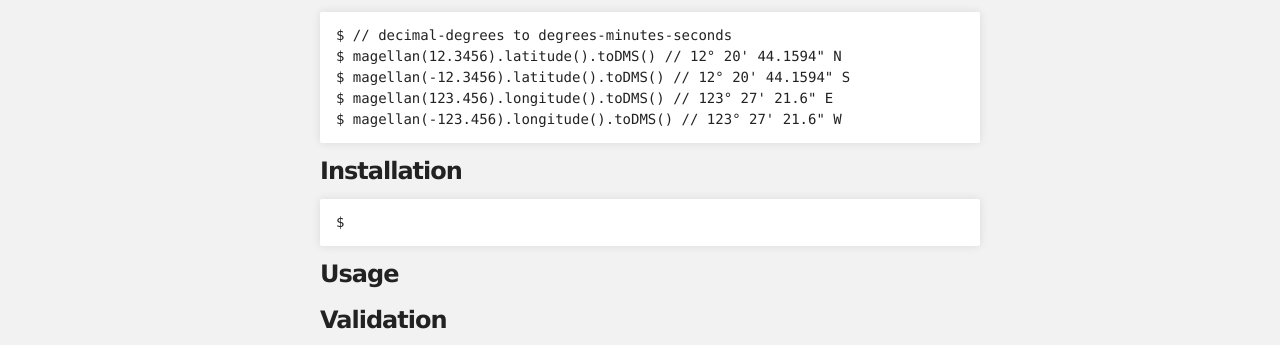
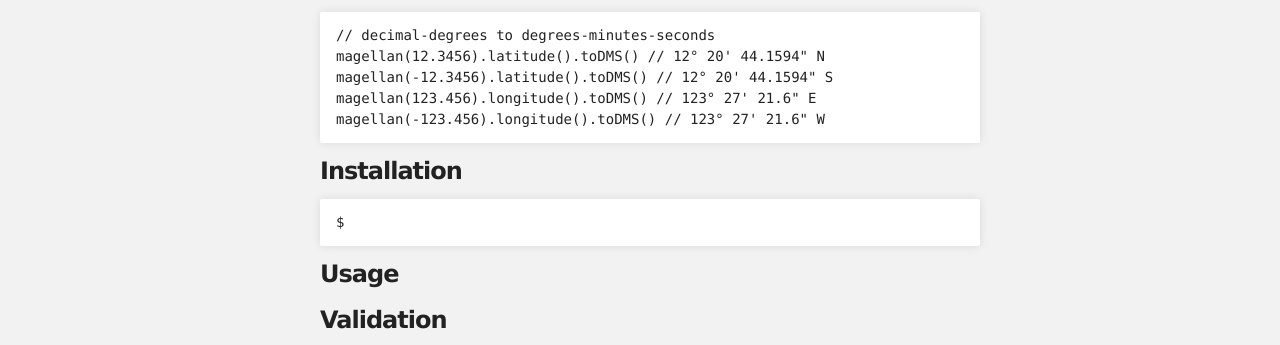
Before and after one commit to dbarbalato/magellan, a plain HTML site: page index.html in a window 1280 px wide. Shown: the part 417-762 px from the top of the page. Drawn offline with Linux system fonts and the light colour scheme.

Commit message:
Update index.html

```diff
--- a/index.html
+++ b/index.html
@@ -35,11 +35,11 @@
 
 <p>From validating the rules of composition for latitudes and longitudes to deciding on the format of the output, working with geo-coordinates can be a pretty big pain. Until Magellan, that is. Now, working with coordinates can be as simple as:</p>
 
-<pre><code>$ // decimal-degrees to degrees-minutes-seconds
-$ magellan(12.3456).latitude().toDMS() // 12° 20' 44.1594" N
-$ magellan(-12.3456).latitude().toDMS() // 12° 20' 44.1594" S
-$ magellan(123.456).longitude().toDMS() // 123° 27' 21.6" E
-$ magellan(-123.456).longitude().toDMS() // 123° 27' 21.6" W
+<pre><code>// decimal-degrees to degrees-minutes-seconds
+magellan(12.3456).latitude().toDMS() // 12° 20' 44.1594" N
+magellan(-12.3456).latitude().toDMS() // 12° 20' 44.1594" S
+magellan(123.456).longitude().toDMS() // 123° 27' 21.6" E
+magellan(-123.456).longitude().toDMS() // 123° 27' 21.6" W
 </code></pre>
 
 <h3>Installation</h3>
```
